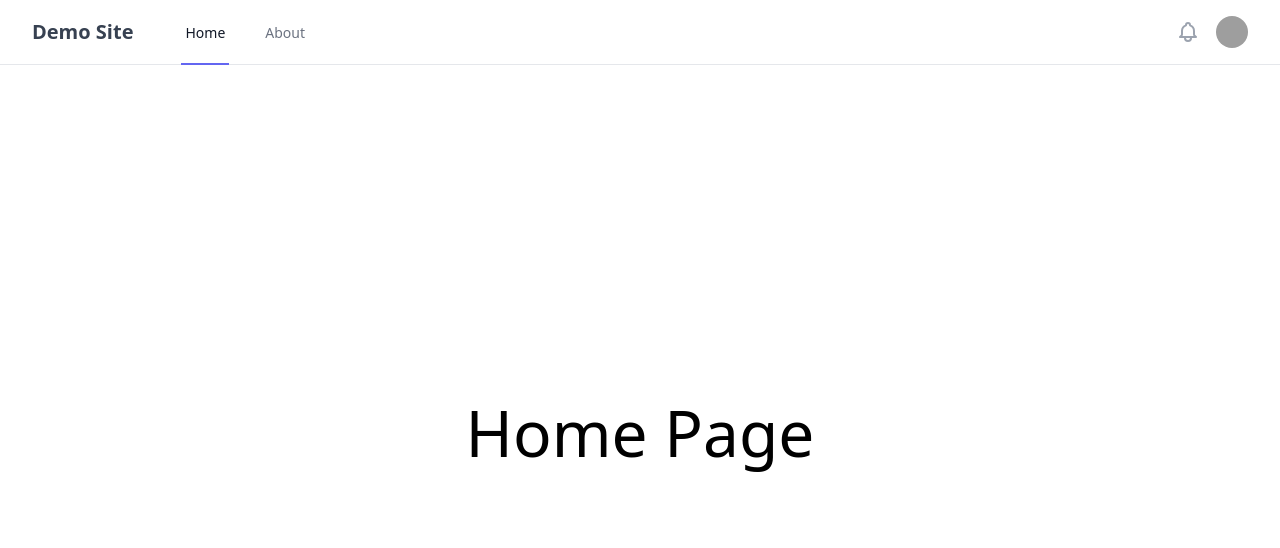
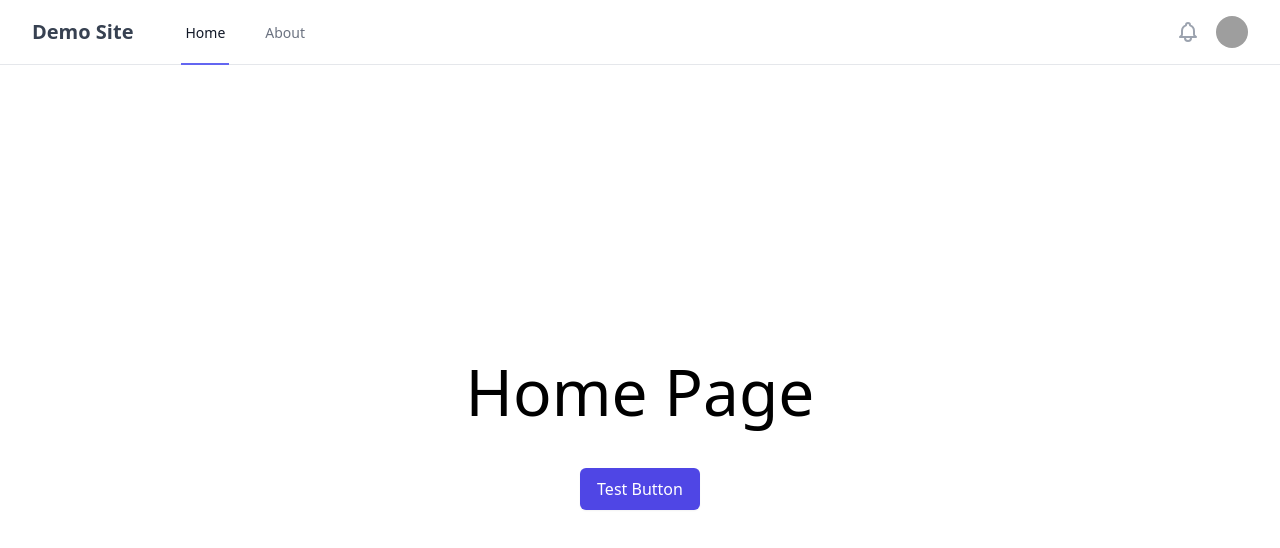
Before and after one commit to Poko56/nextjs-tailwind-starter-template, a Next.js app: page / in a window 1280 px wide. Shown: the top 548 px of the page. Built offline with nearby package versions, Linux system fonts and the light colour scheme; grey boxes are pictures that could not be loaded; what @tailwindcss/typography would draw is missing.

Commit message:
test(home): テストを追加

```diff
--- a/src/pages/index.tsx
+++ b/src/pages/index.tsx
@@ -5,6 +5,18 @@
   return (
     <Base title="Home Page">
       <h1 className={styles.title}>Home Page</h1>
+
+      <div className="pt-10">
+        <button
+          type="button"
+          onClick={() => {
+            window.alert('Button is Clicked!')
+          }}
+          className="inline-flex items-center px-4 py-2 border border-transparent text-base font-medium rounded-md shadow-sm text-white bg-indigo-600 hover:bg-indigo-700 focus:outline-none focus:ring-2 focus:ring-offset-2 focus:ring-indigo-500"
+        >
+          Test Button
+        </button>
+      </div>
     </Base>
   )
 }
```
Also changed, not shown: 2 other files (tests, documents, lock files or other folders).
